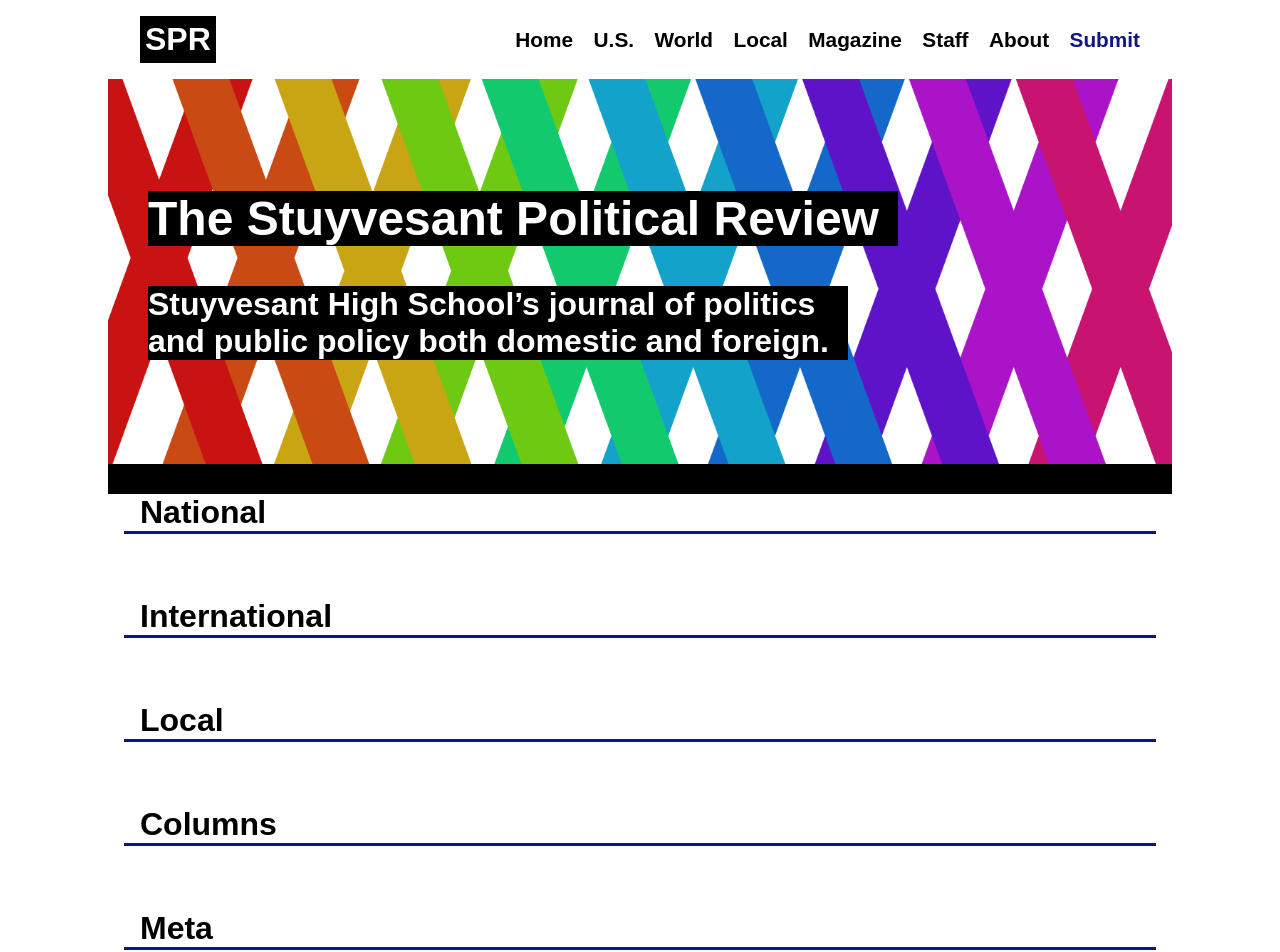
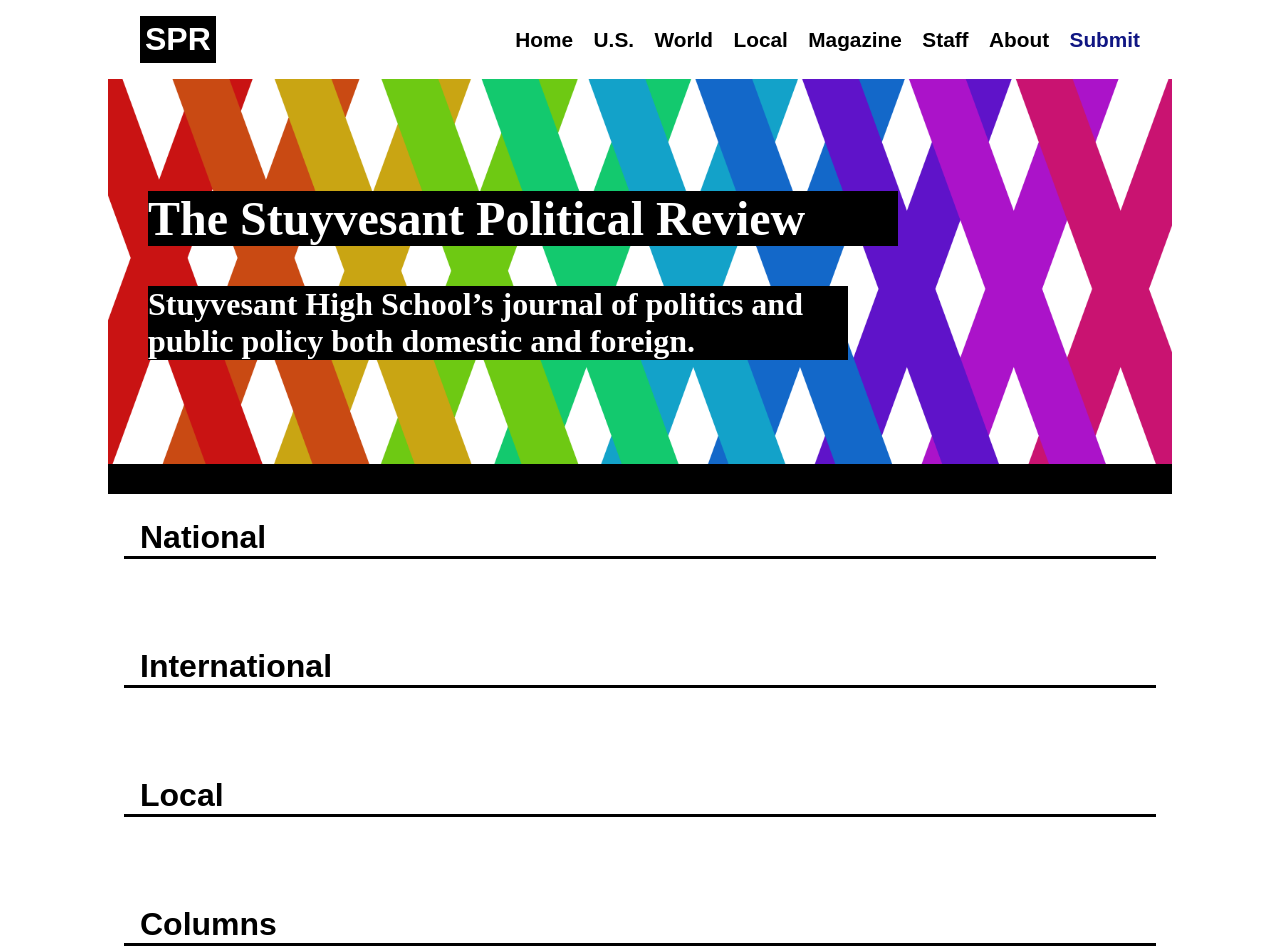
Before and after one commit to stuypoliticalreview/stuypoliticalreview.github.io, a Jekyll site: the page built from index.html, in a window 1280 px wide and 1400 px high. Shown: the top 952 px of the window. Built offline with Jekyll 4.4.1, drawn with Linux system fonts in a browser that asks for light colours.

Commit message:
Text Styling

```diff
--- a/assets/css/style.css
+++ b/assets/css/style.css
@@ -69,6 +69,7 @@ nav a.submit-link {
 }
 
 .hero-text {
+  font-family: 'Times New Roman', Times, serif;
   padding: 0.5rem;
   padding-bottom: 0.5rem;
 }
@@ -116,7 +117,8 @@ nav a.submit-link {
   padding: 0 1rem;
   font-size: 2rem;
   font-weight: bold;
-  border-bottom: 3px solid var(--accent-color);
+  padding-top: 25px;
+  border-bottom: 3px solid var(--text-black-background-color);
 }
 
 .post {
@@ -132,6 +134,7 @@ nav a.submit-link {
 
 .post-content{
   font-size: 1.1rem;
+  font-family: 'Times New Roman', Times, serif;
 }
 
 .post-image {
```
